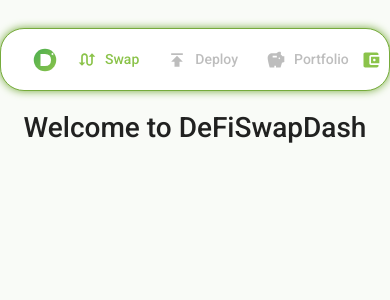
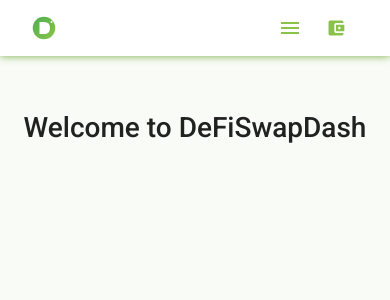
Before and after one commit to MatthewKsc/DeFiSwapDash, a React (Vite) app: page / in a window 390 px wide. Shown: the top 300 px of the page. Built offline with nearby package versions, Linux system fonts and the light colour scheme.

Commit message:
Add Mobile version of navbar

```diff
--- a/src/components/Home/Home.tsx
+++ b/src/components/Home/Home.tsx
@@ -1,5 +1,4 @@
 import Typography from '@mui/material/Typography'
-import React from 'react'
 
 function Home() {
   return (
--- a/src/components/Navbar/NavAuth.tsx
+++ b/src/components/Navbar/NavAuth.tsx
@@ -1,8 +1,11 @@
 import { AccountBalanceWallet } from '@mui/icons-material'
 import { Box, Button } from '@mui/material'
-import React from 'react'
 
-function NavAuth() {
+interface NavAuthProps {
+  isMobile: boolean,
+}
+
+function NavAuth(props: NavAuthProps) {
   //TODO getUserAccount
 
   const signInButtonClick = (): void => {
@@ -11,7 +14,9 @@ function NavAuth() {
 
   return (
     <Box sx={{ flexGrow: 0 }}>
-        <Button size="medium" startIcon={<AccountBalanceWallet />} onClick={signInButtonClick}>Connect/Sign In</Button>
+        <Button size="medium" startIcon={<AccountBalanceWallet />} onClick={signInButtonClick}>
+          {!props.isMobile && 'Connect/Sign In'}
+        </Button>
     </Box>
   )
 }
--- a/src/components/Navbar/NavLinks.tsx
+++ b/src/components/Navbar/NavLinks.tsx
@@ -1,40 +1,27 @@
-import { Publish, Savings, SwapCalls } from "@mui/icons-material"
-import { NavLinksContainer } from "../styled/Navbar"
 import { Button } from "@mui/material"
-import React from 'react'
 import { NavLink } from "react-router"
 
-function NavLinks() {
+import { NavLinksContainer } from "../styled/Navbar"
+import { INavbarLink } from "./models"
+
+interface NavLinksProps {
+  links: INavbarLink[],
+}
+
+function NavLinks(props: NavLinksProps) {
   return (
     <NavLinksContainer>
+      {props.links
+        .filter(link => !link.onlyMobileView)
+        .map((link, index) => (
         <Button
+          key={index}
           component={NavLink}
-          to="/swap"
+          to={link.to}
           size="medium"
-          startIcon={<SwapCalls />}
-        >
-          Swap
-        </Button>
-
-        <Button
-          component={NavLink}
-          to="/deploy"
-          size="medium"
-          startIcon={<Publish />}
-          disabled
-        >
-          Deploy
-        </Button>
-
-        <Button
-          component={NavLink}
-          to="/portfolio"
-          size="medium"
-          startIcon={<Savings />}
-          disabled
-        >
-          Portfolio
-        </Button>
+          startIcon={link.icon}
+          disabled={link.disabled}>{ link.label }</Button>
+      ))}
     </NavLinksContainer>
   )
 }
--- /dev/null
+++ b/src/components/Navbar/NavLinksMobile.tsx
@@ -0,0 +1,46 @@
+import { Button, IconButton, MenuItem } from '@mui/material'
+import { Menu as MenuIcon } from "@mui/icons-material";
+import Menu from '@mui/material/Menu';
+import { INavbarLink } from './models'
+import { useState } from 'react';
+import { NavLink } from 'react-router';
+
+interface NavLinksMobileProps {
+    links: INavbarLink[],
+}
+
+function NavLinksMobile(props: NavLinksMobileProps) {
+  const [anchorEl, setAnchorEl] = useState<null | HTMLElement>(null);
+  const open = Boolean(anchorEl);
+
+  const handleClick = (event: React.MouseEvent<HTMLElement>) => {
+    setAnchorEl(event.currentTarget);
+  };
+
+  const handleClose = () => {
+    setAnchorEl(null);
+  };
+
+  return (
+    <>
+        <IconButton onClick={handleClick}>
+            <MenuIcon color='primary' />
+        </IconButton>
+        <Menu anchorEl={anchorEl} open={open} onClose={handleClose}>
+            {props.links.map((link, index) => (
+                <MenuItem key={index}>
+                    <Button
+                        component={NavLink}
+                        to={link.to}
+                        size="medium"
+                        startIcon={link.icon}
+                        disabled={link.disabled}
+                        onClick={handleClose}>{ link.label }</Button>
+                </MenuItem>
+            ))}
+        </Menu>
+    </>
+  )
+}
+
+export default NavLinksMobile
--- a/src/components/Navbar/NavLogo.tsx
+++ b/src/components/Navbar/NavLogo.tsx
@@ -1,7 +1,6 @@
 import { NavLink } from "react-router";
 import DeFiSwapDashIcon from "../../icons/DeFiSwapDashIcon";
 import { NavLogoContainer } from "../styled/Navbar";
-import React from 'react'
 
 function NavLogo() {
   return (
--- a/src/components/Navbar/Navbar.tsx
+++ b/src/components/Navbar/Navbar.tsx
@@ -1,11 +1,24 @@
+import {AppBar, Toolbar, useMediaQuery, useTheme} from "@mui/material";
+import { HomeFilled, Publish, Savings, SwapCalls } from "@mui/icons-material";
+
 import { NavBarContainer } from "../styled/Navbar";
-import {AppBar, Toolbar} from "@mui/material";
+import NavLinksMobile from "./NavLinksMobile";
+import { INavbarLink } from "./models";
 import NavLinks from "./NavLinks";
 import NavLogo from "./NavLogo";
 import NavAuth from "./NavAuth";
-import React from 'react'
+
+const applicationLinks: INavbarLink[] = [
+  { label: 'Home', to: '/', icon: <HomeFilled />, disabled: false, onlyMobileView: true },
+  { label: 'Swap', to: '/swap', icon: <SwapCalls />, disabled: false, onlyMobileView: false },
+  { label: 'Deploy', to: '/deploy', icon: <Publish />, disabled: true, onlyMobileView: false },
+  { label: 'Portfolio', to: '/portfolio', icon: <Savings />, disabled: true, onlyMobileView: false },
+]
 
 function Navbar() {
+  const theme = useTheme();
+  const isMobile = useMediaQuery(theme.breakpoints.down('md'));
+
   return (
     <AppBar
       enableColorOnDark
@@ -14,13 +27,14 @@ function Navbar() {
         boxShadow: 0,
         bgcolor: 'transparent',
         backgroundImage: 'none',
-        mt: 'calc(var(--template-frame-height, 0px) + 28px)',
+        mt: { sm: 0, md: 'calc(var(--template-frame-height, 0px) + 28px)' },
+        padding: { md: '0 1rem', xl: '0' }
       }}>
         <NavBarContainer maxWidth={ "xl" }>
           <Toolbar disableGutters>
               <NavLogo />
-              <NavLinks />
-              <NavAuth />
+              { isMobile ? <NavLinksMobile links={applicationLinks} />: <NavLinks links={applicationLinks} /> }
+              <NavAuth isMobile={isMobile} />
           </Toolbar>
         </NavBarContainer>
     </AppBar>
--- /dev/null
+++ b/src/components/Navbar/models.ts
@@ -0,0 +1,9 @@
+import { JSX } from "react";
+
+export interface INavbarLink {
+    label: string,
+    to: string,
+    icon: JSX.Element,
+    disabled: boolean,
+    onlyMobileView: boolean,
+}
--- a/src/components/styled/Navbar.tsx
+++ b/src/components/styled/Navbar.tsx
@@ -5,6 +5,10 @@ export const NavBarContainer = styled(Container)(({ theme })=> ({
     border: '1px solid #76ab3c',
     boxShadow: '0 0 8px #76ab3c',
     borderRadius: '1.5rem',
+    [theme.breakpoints.down('md')]: {
+        borderRadius: 0,
+        border: 'none',
+    },
 }));
 
 export const NavLogoContainer = styled(Box)(({ theme }) => ({
@@ -12,7 +16,10 @@ export const NavLogoContainer = styled(Box)(({ theme }) => ({
     padding: '0 1rem',
     lineHeight: '0',
     fontSize: '2rem',
-    cursor: 'pointer'
+    cursor: 'pointer',
+    [theme.breakpoints.down('md')]: {
+        flexGrow: 1,
+    },
 }));
 
 export const NavLinksContainer = styled(Box)(({ theme }) => ({
```
